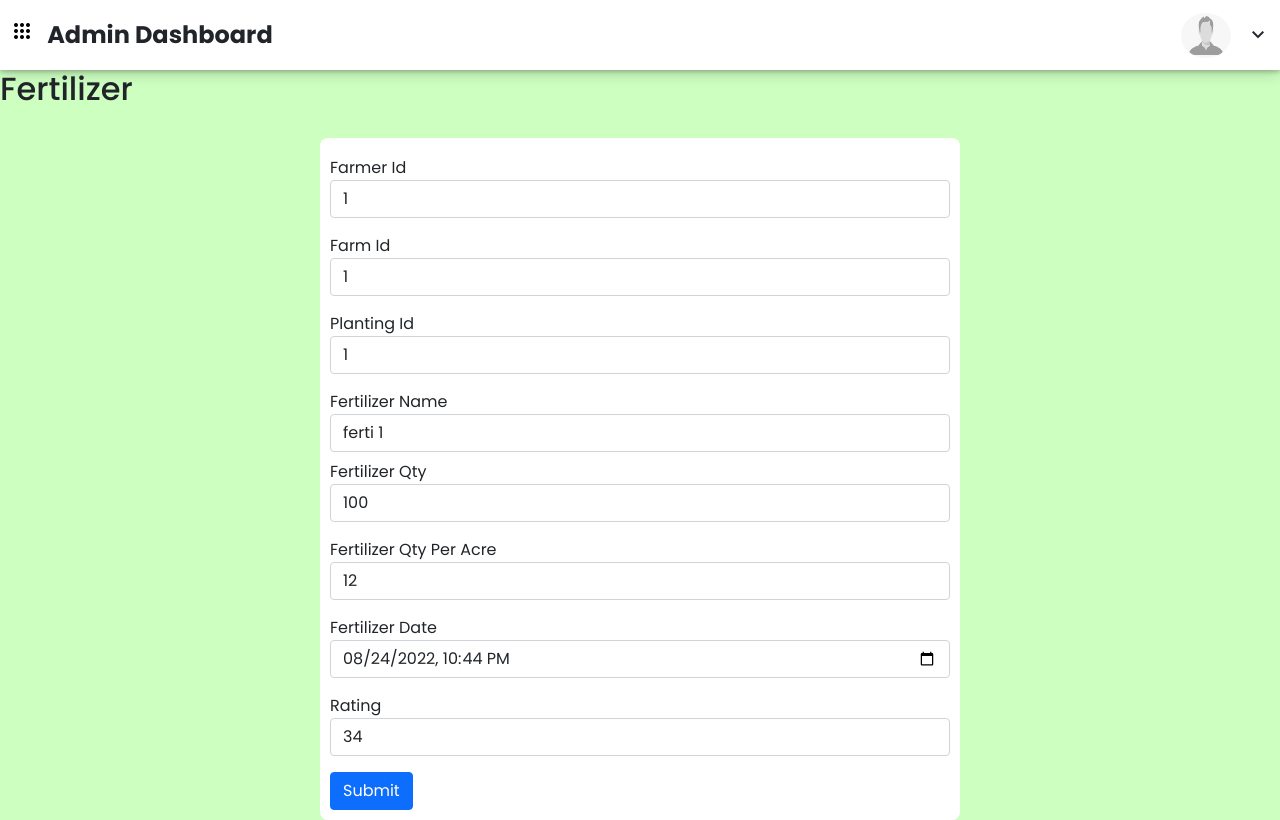
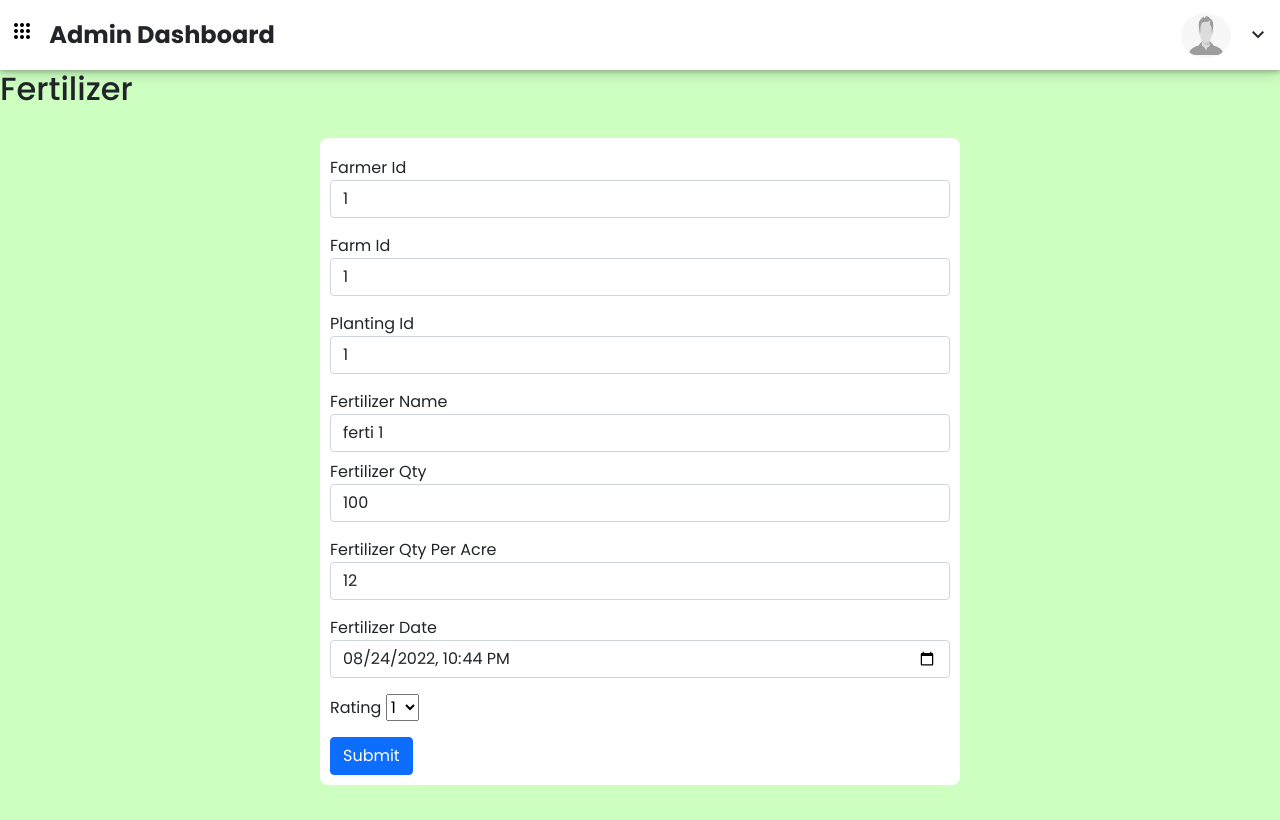
Before and after one commit to uttampagda/Agreetech, a Django app: a page that uses templates/dashboard/basic.html in a window 1280 px wide. After the commit the page ends 785 px from the top, so only its background shows below. Run offline with Django 4.2, Linux system fonts and the light colour scheme; data comes from the database, SQL or seed files in the repository; both versions use the stored data as it was after the commit; parts of the project's set-up code (start-up, migrations or seed data) failed here and were passed over; some libraries are stand-ins or nearby versions.

Commit message:
add rating

```diff
--- a/static/basic.js
+++ b/static/basic.js
@@ -83,11 +83,11 @@ let menu_btn = document.getElementById('menu_btn');
 //     }
 // })
 menu_btn.addEventListener('mouseover', function hide_side_menu(){
-    menu_btn.innerHTML = `<span class="material-symbols-outlined">home</span>`
+    menu_btn.innerText = `home`
 })
 
 menu_btn.addEventListener('mouseout', function hide_side_menu_(){
-    menu_btn.innerHTML = `<span class="material-symbols-outlined"> apps </span>`
+    menu_btn.innerText = `apps`
 })
 
 let hide_unhide_logout_btn = document.getElementById('hide_unhide_logout_btn');
--- a/templates/dashboard/basic.html
+++ b/templates/dashboard/basic.html
@@ -8,13 +8,13 @@
     <script src="https://cdn.jsdelivr.net/npm/bootstrap@5.1.3/dist/js/bootstrap.bundle.min.js"></script>
     <meta charset="UTF-8" />
     <meta name="viewport" content="width=device-width, initial-scale=1" />
-    <link rel="icon" type="image/png" href="static/images/icons/favicon.ico" />
-    <link rel="stylesheet" type="text/css" href="static/fonts/font-awesome-4.7.0/css/font-awesome.min.css" />
-    <link rel="stylesheet" type="text/css" href="static/vendor/animate/animate.css" />
-    <link rel="stylesheet" type="text/css" href="static/vendor/css-hamburgers/hamburgers.min.css" />
-    <link rel="stylesheet" type="text/css" href="static/vendor/select2/select2.min.css" />
-    <link rel="stylesheet" type="text/css" href="static/css/util.css" />
-    <link rel="stylesheet" type="text/css" href="static/css/main.css" />
+    <!-- <link rel="icon" type="image/png" href="static/images/icons/favicon.ico" /> -->
+    <!-- <link rel="stylesheet" type="text/css" href="static/fonts/font-awesome-4.7.0/css/font-awesome.min.css" /> -->
+    <!-- <link rel="stylesheet" type="text/css" href="static/vendor/animate/animate.css" /> -->
+    <!-- <link rel="stylesheet" type="text/css" href="static/vendor/css-hamburgers/hamburgers.min.css" /> -->
+    <!-- <link rel="stylesheet" type="text/css" href="static/vendor/select2/select2.min.css" /> -->
+    <!-- <link rel="stylesheet" type="text/css" href="static/css/util.css" /> -->
+    <!-- <link rel="stylesheet" type="text/css" href="static/css/main.css" /> -->
     <link rel="stylesheet" href="{% static 'createuser.css' %}" />
     <link rel="stylesheet" href="{% static 'dot.css' %}" />
     <link rel="stylesheet" href="{% static 'rating.css' %}" />
@@ -26,7 +26,7 @@
 <body>
     <nav class="navbar">
         <span class="admin_dash">
-            <a href="/" id="menu_btn"><span class="material-symbols-outlined"> apps </span> </a> &nbsp;&nbsp;<span class="admin_dash_1">Admin Dashboard</span>
+            <a href="/" id="menu_btn" class="material-symbols-outlined">apps</a> &nbsp;&nbsp;<span class="admin_dash_1">Admin Dashboard</span>
         </span>
         <div>
             {% if farmer != null %}
--- a/templates/form_edit/fertilizer_edit.html
+++ b/templates/form_edit/fertilizer_edit.html
@@ -38,7 +38,22 @@
         </div>
         <div class="form-group mt-3">
             <label for="id_rating">Rating</label>
-            <input type="number" value="{{f.rating}}" class="form-control" id="id_rating" name="rating" placeholder="Rating" >
+            <select name="fertilizer_name" id="pet-select">
+                    {% if f.rating != 1 %}<option value="1">1</option>{% endif %}
+                    {% if f.rating == 1 %}<option value="1" selected>1</option>{% endif %}
+
+                    {% if f.rating != 2 %}<option value="2">2</option>{% endif %}
+                    {% if f.rating == 2 %}<option value="2" selected>2</option>{% endif %}
+
+                    {% if f.rating != 3 %}<option value="3">3</option>{% endif %}
+                    {% if f.rating == 3 %}<option value="3" selected>3</option>{% endif %}
+
+                    {% if f.rating != 4 %}<option value="4">4</option>{% endif %}
+                    {% if f.rating == 4 %}<option value="4" selected>4</option>{% endif %}
+
+                    {% if f.rating != 5 %}<option value="5">5</option>{% endif %}
+                    {% if f.rating == 5 %}<option value="5" selected>5</option>{% endif %}
+            </select>
         </div>
         <button type="submit" class="btn btn-primary mt-3" form="loginid">Submit</button>
         {% endfor %}
```
Also changed, not shown: adminaccess/migrations/0001_initial.py (deleted), adminaccess/migrations/0002_rename_creation_date_crop_selling_create_date_and_more.py (deleted), adminaccess/migrations/0003_rename_created_date_pesticide_create_date.py (deleted), adminaccess/migrations/0004_alter_default_plant_seed_name_plant_name.py (deleted), adminaccess/migrations/0006_pesticide_pesticide_date_from_planting_and_more.py (deleted), adminaccess/migrations/0007_alter_default_fertilizer_fertilizer_name_and_more.py (deleted), adminaccess/migrations/0008_alter_default_plant_name_plant_name_and_more.py (deleted), adminaccess/migrations/__init__.py (deleted), db.sqlite3.
